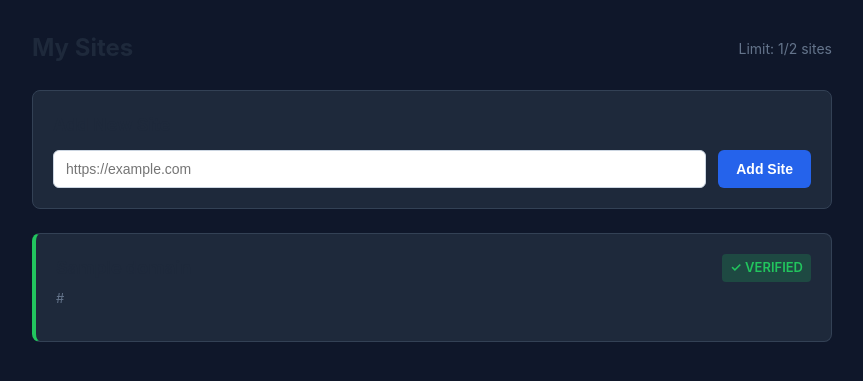
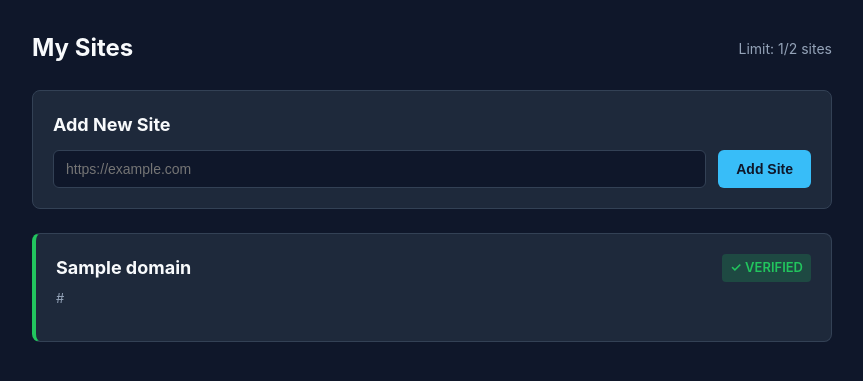
Before and after one commit to BigSmokeweb/Testing, a Python web app: template app/templates/sites.html in a window 1280 px wide. Shown: the part 77-458 px from the top of the page, without its empty margins (208-1071 px from the left). Run offline with Jinja, Linux system fonts and the light colour scheme; the template is opened without the code that fills it: most values are stand-ins (such as "Sample title", 1, 10 or a date in 2020).

Commit message:
fix(ui): adjust contrast and dark theme styles on sites verification page

```diff
--- a/app/templates/sites.html
+++ b/app/templates/sites.html
@@ -4,71 +4,71 @@
 {% block content %}
 <div style="max-width: 800px; margin: 30px auto;">
   <div style="display: flex; justify-content: space-between; align-items: center; margin-bottom: 24px;">
-    <h1 style="font-size: 24px; font-weight: 700; color: #1e293b; margin: 0;">My Sites</h1>
-    <span style="font-size: 14px; color: #64748b;">Limit: {{ sites|length }}/2 sites</span>
+    <h1 style="font-size: 24px; font-weight: 700; color: var(--text-main); margin: 0;">My Sites</h1>
+    <span style="font-size: 14px; color: var(--text-muted);">Limit: {{ sites|length }}/2 sites</span>
   </div>
 
   {% if error %}
-  <div style="background-color: #fef2f2; border: 1px solid #f87171; color: #991b1b; padding: 12px; border-radius: 6px; font-size: 14px; margin-bottom: 16px;">
+  <div style="background-color: rgba(239,68,68,0.15); border: 1px solid var(--status-fail); color: #fca5a5; padding: 12px; border-radius: 6px; font-size: 14px; margin-bottom: 16px;">
     {{ error }}
   </div>
   {% endif %}
 
   {% if success %}
-  <div style="background-color: #f0fdf4; border: 1px solid #4ade80; color: #166534; padding: 12px; border-radius: 6px; font-size: 14px; margin-bottom: 16px;">
+  <div style="background-color: rgba(34,197,94,0.15); border: 1px solid var(--status-pass); color: #86efac; padding: 12px; border-radius: 6px; font-size: 14px; margin-bottom: 16px;">
     {{ success }}
   </div>
   {% endif %}
 
   {% if sites|length < 2 %}
   <div class="card" style="margin-bottom: 24px;">
-    <h2 style="font-size: 18px; margin-top: 0; color: #1e293b;">Add New Site</h2>
+    <h2 style="font-size: 18px; margin-top: 0; margin-bottom: 12px; color: var(--text-main);">Add New Site</h2>
     <form method="POST" action="/sites">
       <input type="hidden" name="csrf_token" value="{{ csrf_token }}">
       <div style="display: flex; gap: 12px;">
-        <input type="text" name="url" placeholder="https://example.com" required style="flex: 1; padding: 10px 12px; border: 1px solid #cbd5e1; border-radius: 6px; font-size: 14px;">
-        <button type="submit" style="background: #2563eb; color: #fff; padding: 10px 18px; border: none; border-radius: 6px; font-weight: 600; cursor: pointer;">Add Site</button>
+        <input type="text" name="url" placeholder="https://example.com" required style="flex: 1; padding: 10px 12px; background: var(--bg-color); border: 1px solid var(--card-border); color: var(--text-main); border-radius: 6px; font-size: 14px;">
+        <button type="submit" style="background: var(--primary); color: #0f172a; padding: 10px 18px; border: none; border-radius: 6px; font-weight: 600; cursor: pointer;">Add Site</button>
       </div>
     </form>
   </div>
   {% endif %}
 
   {% for site in sites %}
-  <div class="card" style="margin-bottom: 20px; border-left: 4px solid {% if site.verified_at %}#22c55e{% else %}#eab308{% endif %};">
+  <div class="card" style="margin-bottom: 20px; border-left: 4px solid {% if site.verified_at %}var(--status-pass){% else %}var(--status-flaky){% endif %};">
     <div style="display: flex; justify-content: space-between; align-items: flex-start; margin-bottom: 12px;">
       <div>
-        <h3 style="margin: 0 0 4px 0; font-size: 18px; color: #1e293b;">{{ site.domain }}</h3>
-        <span style="font-size: 13px; color: #64748b;">{{ site.url }}</span>
+        <h3 style="margin: 0 0 4px 0; font-size: 18px; color: var(--text-main);">{{ site.domain }}</h3>
+        <span style="font-size: 13px; color: var(--text-muted);">{{ site.url }}</span>
       </div>
       <div>
         {% if site.verified_at %}
           <span class="badge badge-passed" style="font-size: 13px; padding: 4px 8px;">✓ Verified</span>
         {% else %}
-          <span class="badge badge-failed" style="font-size: 13px; padding: 4px 8px; background: #fef08a; color: #854d0e;">Pending Verification</span>
+          <span class="badge" style="font-size: 13px; padding: 4px 8px; background: rgba(245,158,11,0.2); color: #fcd34d; border: 1px solid rgba(245,158,11,0.4);">Pending Verification</span>
         {% endif %}
       </div>
     </div>
 
     {% if not site.verified_at %}
-    <div style="background: #f8fafc; border: 1px solid #e2e8f0; border-radius: 6px; padding: 16px; margin: 16px 0; font-size: 13px;">
-      <h4 style="margin: 0 0 10px 0; font-size: 14px; color: #334155;">To verify ownership, choose one of these methods:</h4>
+    <div style="background: rgba(15,23,42,0.6); border: 1px solid var(--card-border); border-radius: 6px; padding: 16px; margin: 16px 0; font-size: 13px;">
+      <h4 style="margin: 0 0 10px 0; font-size: 14px; color: var(--text-main);">To verify ownership, choose one of these methods:</h4>
 
-      <p style="margin: 8px 0 4px 0;"><strong>Method 1: DNS TXT Record</strong></p>
-      <div style="background: #fff; padding: 8px 12px; border: 1px solid #cbd5e1; border-radius: 4px; font-family: monospace; word-break: break-all;">
-        Host: <code>_autoqa.{{ site.domain }}</code><br>
-        Value: <code>autoqa-verify={{ site.verify_token }}</code>
+      <p style="margin: 8px 0 4px 0; color: var(--text-muted);"><strong>Method 1: DNS TXT Record</strong></p>
+      <div style="background: #090d16; color: #38bdf8; padding: 10px 14px; border: 1px solid var(--card-border); border-radius: 4px; font-family: monospace; word-break: break-all; line-height: 1.6;">
+        <span style="color: var(--text-muted);">Host:</span> <code style="color: #f8fafc;">_autoqa.{{ site.domain }}</code><br>
+        <span style="color: var(--text-muted);">Value:</span> <code style="color: #38bdf8;">autoqa-verify={{ site.verify_token }}</code>
       </div>
 
-      <p style="margin: 12px 0 4px 0;"><strong>Method 2: Hosted Verification File</strong></p>
-      <div style="background: #fff; padding: 8px 12px; border: 1px solid #cbd5e1; border-radius: 4px; font-family: monospace; word-break: break-all;">
-        URL: <code>{{ site.url }}/.well-known/autoqa-{{ site.verify_token }}.txt</code><br>
-        Content: <code>{{ site.verify_token }}</code>
+      <p style="margin: 14px 0 4px 0; color: var(--text-muted);"><strong>Method 2: Hosted Verification File</strong></p>
+      <div style="background: #090d16; color: #38bdf8; padding: 10px 14px; border: 1px solid var(--card-border); border-radius: 4px; font-family: monospace; word-break: break-all; line-height: 1.6;">
+        <span style="color: var(--text-muted);">URL:</span> <code style="color: #f8fafc;">{{ site.url }}/.well-known/autoqa-{{ site.verify_token }}.txt</code><br>
+        <span style="color: var(--text-muted);">Content:</span> <code style="color: #38bdf8;">{{ site.verify_token }}</code>
       </div>
 
       <div style="margin-top: 16px;">
         <form method="POST" action="/sites/{{ site.id }}/verify" style="display: inline;">
           <input type="hidden" name="csrf_token" value="{{ csrf_token }}">
-          <button type="submit" style="background: #16a34a; color: #fff; padding: 8px 16px; border: none; border-radius: 6px; font-weight: 600; cursor: pointer;">Verify now</button>
+          <button type="submit" style="background: var(--status-pass); color: #052e16; padding: 8px 16px; border: none; border-radius: 6px; font-weight: 700; cursor: pointer;">Verify now</button>
         </form>
       </div>
     </div>
```
